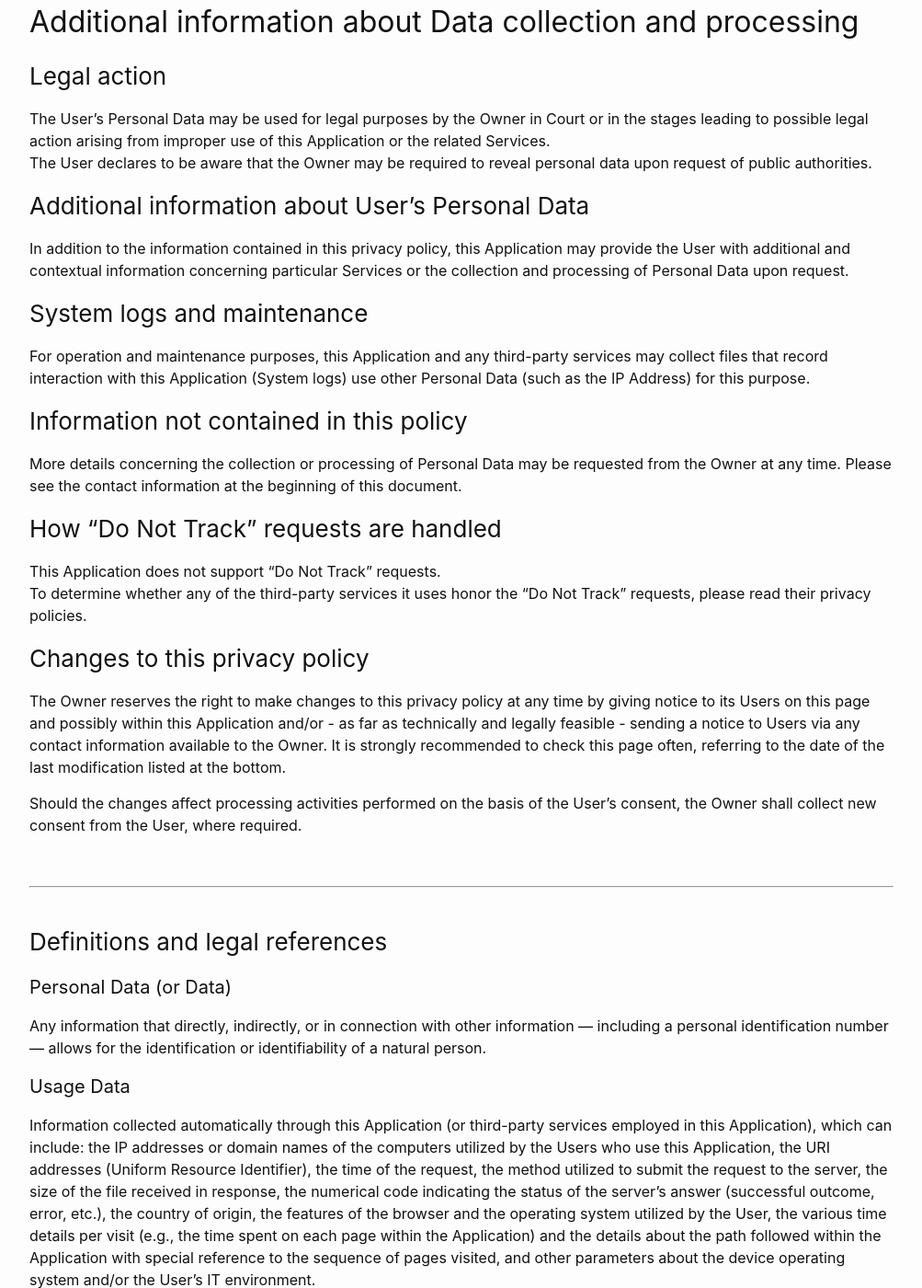
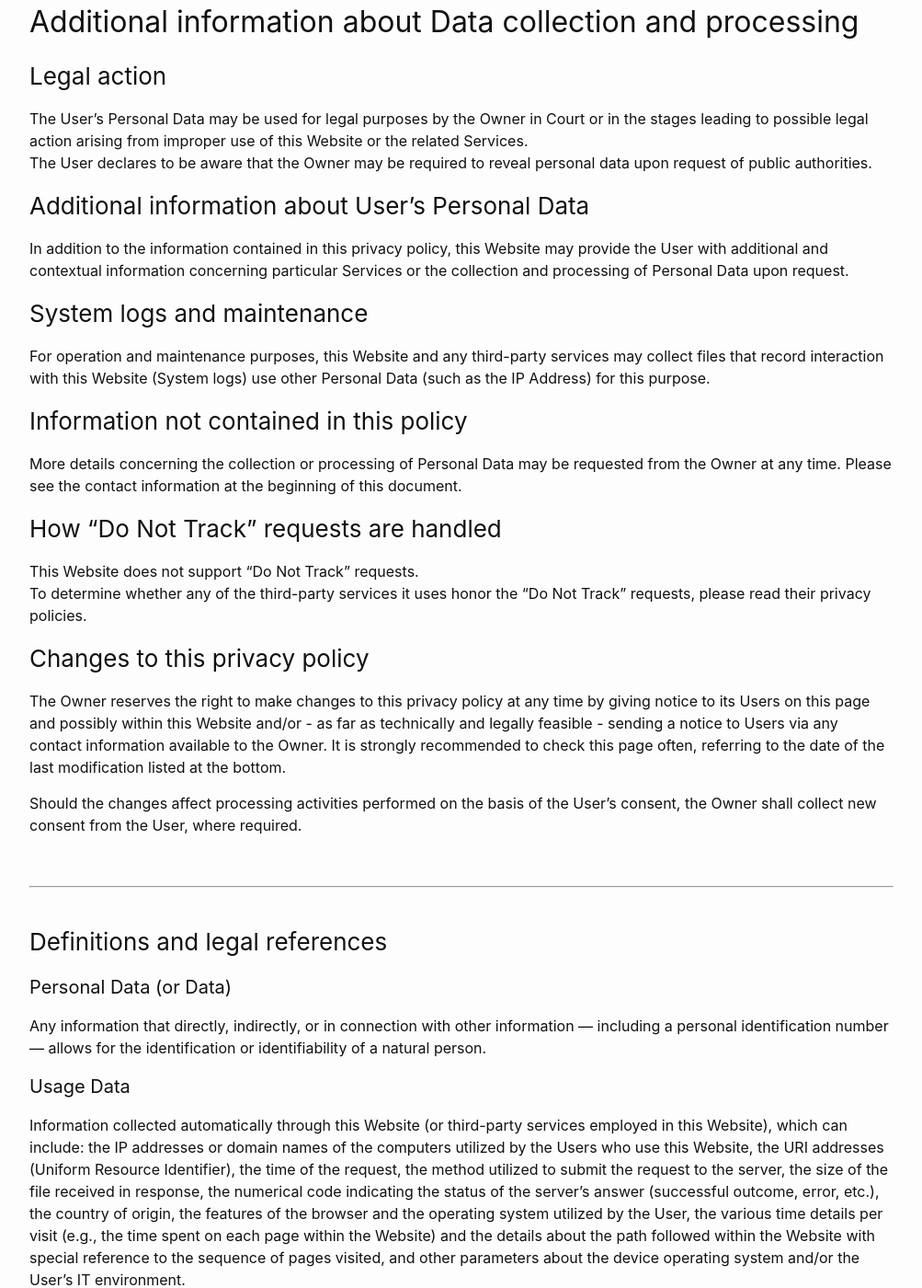
Before and after one commit to kwchan19/rabanserd.github.io, a Jekyll site: the page built from legal.md, in a window 1280 px wide and 1400 px high, scrolled down 4847 px. Shown: the whole window at 92% size, without its empty margins (138-1141 px from the left). Built offline with Jekyll 4.4.1, drawn with Linux system fonts in a browser that asks for light colours; comment, search, counter and statistics services are not loaded; some of the changed text lies outside the part shown.

Commit message:
Application->Website
Replace application with website

```diff
--- a/legal.md
+++ b/legal.md
@@ -26,15 +26,15 @@ Daniel Rabanser
 
 ## Types of Data collected
 
-Among the types of Personal Data that this Application collects, by itself or through third parties, there are: Cookies and Usage Data.
+Among the types of Personal Data that this Website collects, by itself or through third parties, there are: Cookies and Usage Data.
 
 Complete details on each type of Personal Data collected are provided in the dedicated sections of this privacy policy or by specific explanation texts displayed prior to the Data collection.
-Personal Data may be freely provided by the User, or, in case of Usage Data, collected automatically when using this Application.
-Unless specified otherwise, all Data requested by this Application is mandatory and failure to provide this Data may make it impossible for this Application to provide its services. In cases where this Application specifically states that some Data is not mandatory, Users are free not to communicate this Data without consequences to the availability or the functioning of the Service.
+Personal Data may be freely provided by the User, or, in case of Usage Data, collected automatically when using this Website.
+Unless specified otherwise, all Data requested by this Website is mandatory and failure to provide this Data may make it impossible for this Website to provide its services. In cases where this Website specifically states that some Data is not mandatory, Users are free not to communicate this Data without consequences to the availability or the functioning of the Service.
 Users who are uncertain about which Personal Data is mandatory are welcome to contact the Owner.
-Any use of Cookies – or of other tracking tools – by this Application or by the owners of third-party services used by this Application serves the purpose of providing the Service required by the User, in addition to any other purposes described in the present document and in the Cookie Policy, if available.
+Any use of Cookies – or of other tracking tools – by this Website or by the owners of third-party services used by this Website serves the purpose of providing the Service required by the User, in addition to any other purposes described in the present document and in the Cookie Policy, if available.
 
-Users are responsible for any third-party Personal Data obtained, published or shared through this Application and confirm that they have the third party's consent to provide the Data to the Owner.
+Users are responsible for any third-party Personal Data obtained, published or shared through this Website and confirm that they have the third party's consent to provide the Data to the Owner.
 
 <br>
 
@@ -47,7 +47,7 @@ Users are responsible for any third-party Personal Data obtained, published or s
 ### Methods of processing
 
 The Owner takes appropriate security measures to prevent unauthorized access, disclosure, modification, or unauthorized destruction of the Data.
-The Data processing is carried out using computers and/or IT enabled tools, following organizational procedures and modes strictly related to the purposes indicated. In addition to the Owner, in some cases, the Data may be accessible to certain types of persons in charge, involved with the operation of this Application (administration, sales, marketing, legal, system administration) or external parties (such as third-party technical service providers, mail carriers, hosting providers, IT companies, communications agencies) appointed, if necessary, as Data Processors by the Owner. The updated list of these parties may be requested from the Owner at any time.
+The Data processing is carried out using computers and/or IT enabled tools, following organizational procedures and modes strictly related to the purposes indicated. In addition to the Owner, in some cases, the Data may be accessible to certain types of persons in charge, involved with the operation of this Website (administration, sales, marketing, legal, system administration) or external parties (such as third-party technical service providers, mail carriers, hosting providers, IT companies, communications agencies) appointed, if necessary, as Data Processors by the Owner. The updated list of these parties may be requested from the Owner at any time.
 
 ### Legal basis of processing
 
@@ -112,7 +112,7 @@ The services contained in this section enable the Owner to monitor and analyze w
 
 #### Google Analytics (Google Inc.)
 
-Google Analytics is a web analysis service provided by Google Inc. ("Google"). Google utilizes the Data collected to track and examine the use of this Application, to prepare reports on its activities and share them with other Google services.
+Google Analytics is a web analysis service provided by Google Inc. ("Google"). Google utilizes the Data collected to track and examine the use of this Website, to prepare reports on its activities and share them with other Google services.
 Google may use the Data collected to contextualize and personalize the ads of its own advertising network.
 
 Personal Data collected: Cookies and Usage Data.
@@ -123,7 +123,7 @@ Place of processing: United States – [Privacy Policy][1] – [Opt Out][2]. Pri
 
 ### Content commenting
 
-Content commenting services allow Users to make and publish their comments on the contents of this Application.
+Content commenting services allow Users to make and publish their comments on the contents of this Website.
 Depending on the settings chosen by the Owner, Users may also leave anonymous comments. If there is an email address among the Personal Data provided by the User, it may be used to send notifications of comments on the same content. Users are responsible for the content of their own comments.
 If a content commenting service provided by third parties is installed, it may still collect web traffic data for the pages where the comment service is installed, even when Users do not use the content commenting service.
 
@@ -170,16 +170,16 @@ Any requests to exercise User rights can be directed to the Owner through the co
 
 ### Legal action
 
-The User's Personal Data may be used for legal purposes by the Owner in Court or in the stages leading to possible legal action arising from improper use of this Application or the related Services.
+The User's Personal Data may be used for legal purposes by the Owner in Court or in the stages leading to possible legal action arising from improper use of this Website or the related Services.
 The User declares to be aware that the Owner may be required to reveal personal data upon request of public authorities.
 
 ### Additional information about User's Personal Data
 
-In addition to the information contained in this privacy policy, this Application may provide the User with additional and contextual information concerning particular Services or the collection and processing of Personal Data upon request.
+In addition to the information contained in this privacy policy, this Website may provide the User with additional and contextual information concerning particular Services or the collection and processing of Personal Data upon request.
 
 ### System logs and maintenance
 
-For operation and maintenance purposes, this Application and any third-party services may collect files that record interaction with this Application (System logs) use other Personal Data (such as the IP Address) for this purpose.
+For operation and maintenance purposes, this Website and any third-party services may collect files that record interaction with this Website (System logs) use other Personal Data (such as the IP Address) for this purpose.
 
 ### Information not contained in this policy
 
@@ -187,12 +187,12 @@ More details concerning the collection or processing of Personal Data may be req
 
 ### How "Do Not Track" requests are handled
 
-This Application does not support "Do Not Track" requests.
+This Website does not support "Do Not Track" requests.
 To determine whether any of the third-party services it uses honor the "Do Not Track" requests, please read their privacy policies.
 
 ### Changes to this privacy policy
 
-The Owner reserves the right to make changes to this privacy policy at any time by giving notice to its Users on this page and possibly within this Application and/or - as far as technically and legally feasible - sending a notice to Users via any contact information available to the Owner. It is strongly recommended to check this page often, referring to the date of the last modification listed at the bottom.
+The Owner reserves the right to make changes to this privacy policy at any time by giving notice to its Users on this page and possibly within this Website and/or - as far as technically and legally feasible - sending a notice to Users via any contact information available to the Owner. It is strongly recommended to check this page often, referring to the date of the last modification listed at the bottom.
 
 Should the changes affect processing activities performed on the basis of the User's consent, the Owner shall collect new consent from the User, where required.
 
@@ -210,11 +210,11 @@ Any information that directly, indirectly, or in connection with other informati
 
 #### Usage Data
 
-Information collected automatically through this Application (or third-party services employed in this Application), which can include: the IP addresses or domain names of the computers utilized by the Users who use this Application, the URI addresses (Uniform Resource Identifier), the time of the request, the method utilized to submit the request to the server, the size of the file received in response, the numerical code indicating the status of the server's answer (successful outcome, error, etc.), the country of origin, the features of the browser and the operating system utilized by the User, the various time details per visit (e.g., the time spent on each page within the Application) and the details about the path followed within the Application with special reference to the sequence of pages visited, and other parameters about the device operating system and/or the User's IT environment.
+Information collected automatically through this Website (or third-party services employed in this Website), which can include: the IP addresses or domain names of the computers utilized by the Users who use this Website, the URI addresses (Uniform Resource Identifier), the time of the request, the method utilized to submit the request to the server, the size of the file received in response, the numerical code indicating the status of the server's answer (successful outcome, error, etc.), the country of origin, the features of the browser and the operating system utilized by the User, the various time details per visit (e.g., the time spent on each page within the Website) and the details about the path followed within the Website with special reference to the sequence of pages visited, and other parameters about the device operating system and/or the User's IT environment.
 
 #### User
 
-The individual using this Application who, unless otherwise specified, coincides with the Data Subject.
+The individual using this Website who, unless otherwise specified, coincides with the Data Subject.
 
 #### Data Subject
 
@@ -226,15 +226,15 @@ The natural or legal person, public authority, agency or other body which proces
 
 #### Data Controller (or Owner)
 
-The natural or legal person, public authority, agency or other body which, alone or jointly with others, determines the purposes and means of the processing of Personal Data, including the security measures concerning the operation and use of this Application. The Data Controller, unless otherwise specified, is the Owner of this Application.
+The natural or legal person, public authority, agency or other body which, alone or jointly with others, determines the purposes and means of the processing of Personal Data, including the security measures concerning the operation and use of this Website. The Data Controller, unless otherwise specified, is the Owner of this Website.
 
-####  This Application
+####  This Website
 
 The means by which the Personal Data of the User is collected and processed.
 
 #### Service
 
-The service provided by this Application as described in the relative terms (if available) and on this site/application.
+The service provided by this Website as described in the relative terms (if available) and on this site/Website.
 
 #### European Union (or EU)
 
@@ -254,7 +254,7 @@ Small sets of data stored in the User's device.
 
 This privacy statement has been prepared based on provisions of multiple legislations, including Art. 13/14 of Regulation (EU) 2016/679 (General Data Protection Regulation).
 
-This privacy policy relates solely to this Application, if not stated otherwise within this document.
+This privacy policy relates solely to this Website, if not stated otherwise within this document.
 
 <br><br>
 
```
